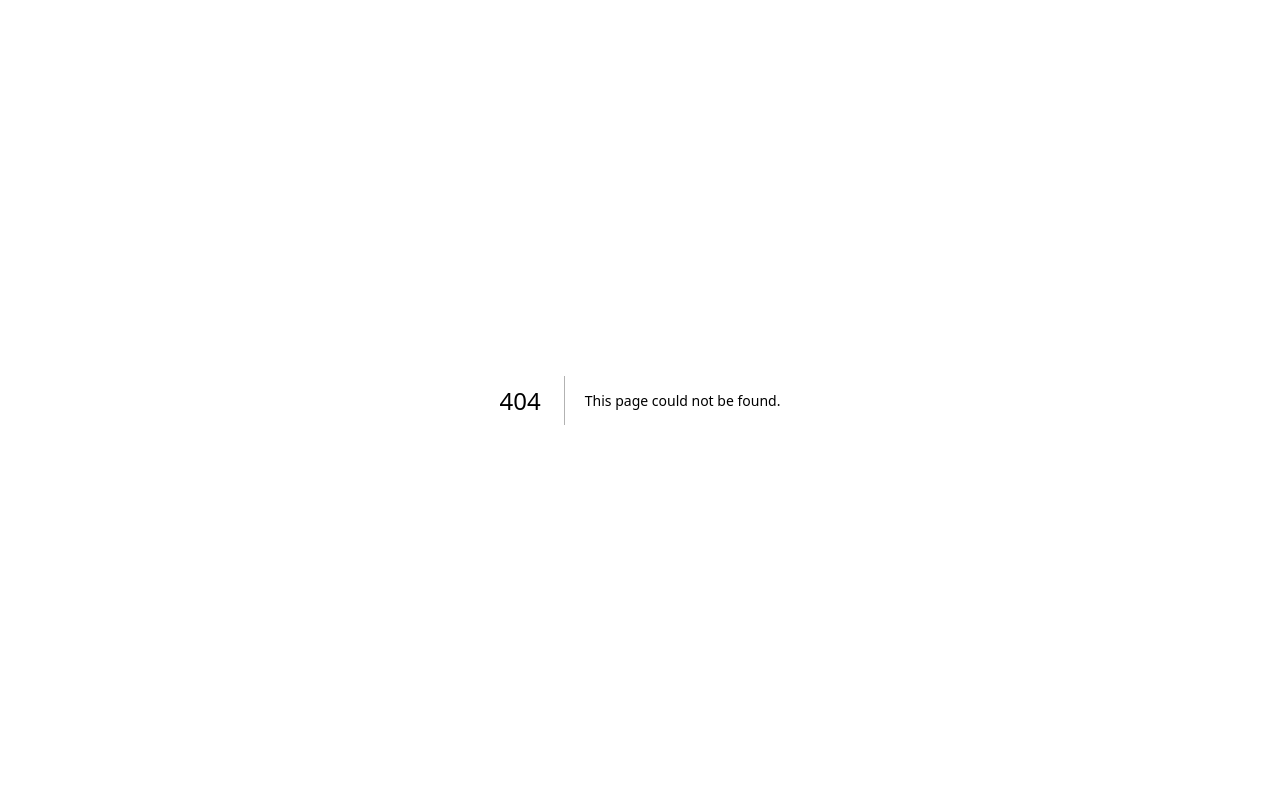
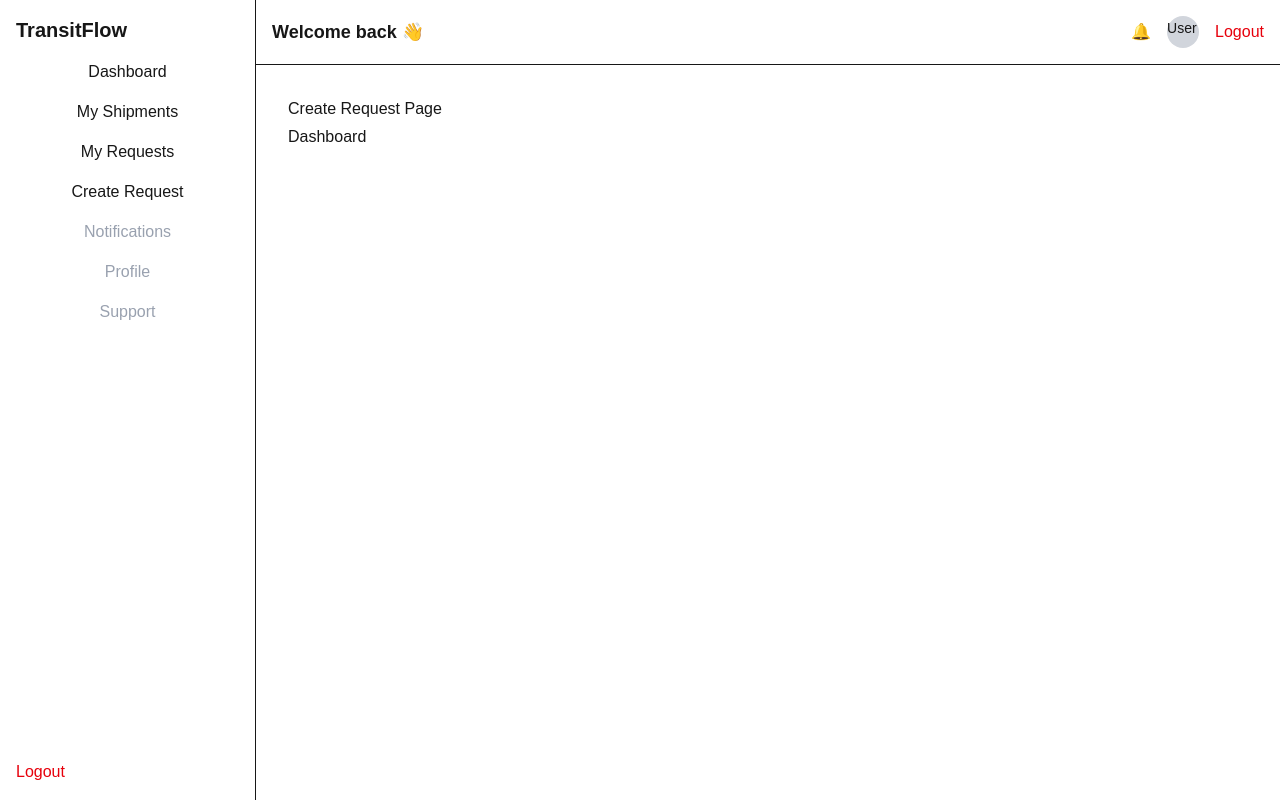
Before and after one commit to mike-segana/TransportWebApp, a Next.js app in the folder frontend/: page /dashboard/create-request in a window 1280 px wide. Before the commit this address had no page. Built offline with nearby package versions, Linux system fonts and the light colour scheme; no server answers.

Commit message:
Added topbar, sidebar and dashboard routing

```diff
--- /dev/null
+++ b/frontend/app/dashboard/create-request/page.tsx
@@ -0,0 +1,15 @@
+"use client";
+
+import { useEffect, useState } from "react";
+import { api } from "@/lib/api";
+import { useRouter } from "next/navigation";
+
+export default function CreateRequest() {
+    const router = useRouter();
+    return (
+        <div>
+            <h1 className="mb-1">Create Request Page</h1>
+            <button onClick={() => router.push("/dashboard")}>Dashboard</button>
+        </div>
+    );
+}
--- /dev/null
+++ b/frontend/app/dashboard/layout.tsx
@@ -0,0 +1,23 @@
+import SideBar from "@/components/layout/Sidebar";
+import TopBar from "@/components/layout/Topbar";
+
+//file to define dashboard shell (Sidebar and Topbar)
+//{children} is a placeholder for nested content
+export default function DashboardLayout({
+    children,
+}: {
+    children: React.ReactNode; //this is typescript so specifies type of children placeholder, it can be any valid react component
+}) {
+    return (
+        <div className="flex">
+            <SideBar />
+            <div className="flex-1">
+                <TopBar />
+                {/*{children} is the page content e.g. shipments page*/}
+                <div className="p-8">
+                    {children}
+                </div>
+            </div>
+        </div>
+    );
+}
--- a/frontend/app/dashboard/page.tsx
+++ b/frontend/app/dashboard/page.tsx
@@ -3,95 +3,154 @@
 import { useEffect, useState } from "react"; //useEffect runs side effects things outside of rendering such as api calls, timers, subscriptions, DOM interactions
 import { api } from "@/lib/api";
 import { useRouter } from "next/navigation";
+import TopBar from "@/components/layout/Topbar";
+import SideBar from "@/components/layout/Sidebar";
+
 
 export default function Dashboard() {
+    const router = useRouter();
     const [shipments, setShipments] = useState<any[]>([]); //specifies shipments as an array of any type (loose typing)
-    const router = useRouter();
+    const [requests, setRequests] = useState<any[]>([]);
+    const [loading, setLoading] = useState(true); //waits until jwt token authenticated before loading page
+    const [form, setForm] = useState({pickup_location: "", dropoff_location: "", description: "",});
+    const pendingRequests = requests.filter((req) => req.request_status === "pending");
+    const activeShipments = shipments.filter((ship) => ["pending", "assigned", "in_transit"].includes(ship.status));
+    const deliveredShipments = shipments.filter((ship) => ship.status === "completed");
+    const recentShipments = shipments.slice(0,3);
+    const recentRequests = requests.slice(0,3);
 
+    const createRequest = async () => {
+            try {
+                const res = await api.post("/requests/", form);
+                alert(res.data.message);
+            } catch (err: any) {
+                alert(err.response?.data?.detail);
+            }
+    }
     useEffect(() => {
+        const token = localStorage.getItem("token");
+        if (!token) {
+            router.push("/login");
+            return;
+        }
         const fetchData = async () => {
-            const res = await api.get("/shipments/my");
-            setShipments(res.data); //saves data into state
+            try {
+                const [shipmentsRes, requestsRes] = await Promise.all([
+                    api.get("/shipments/my"),
+                    api.get("/requests/my"),
+                ]);
+                setShipments(shipmentsRes.data);
+                setRequests(requestsRes.data);
+            } catch (err: any) {
+                if (err.response?.status === 401) {
+                    localStorage.removeItem("token");
+                    router.push("/login");
+                }
+            } finally {
+                setLoading(false);
+            }
         };
-
         fetchData();
     }, []); //empty array means this only run once when page loads
-
+    if (loading) return null;
     return (
         <div className="p-8">
-            <div className="flex justify-between items-center mb-8">
-                <div>
-                    <h1 className="text-3xl font-bold">TransitFlow</h1>
-                    <p className="text-gray-500">Welcome back</p>
+            <h2 className="text-xl font-semibold mb-4">Overview</h2>
+            <div className="grid grid-cols-4 gap-4 mb-8">
+                <div className="border rounded p-4">
+                    <p>Active Shipments</p>
+                    <h3 className="text-2xl font-bold">{activeShipments.length}</h3>
                 </div>
 
-                <button
-                    onClick={() => {
-                        localStorage.removeItem("token");
-                        router.push("/login");
-                    }}
-                    className="bg-red-600 text-white px-4 py-2 rounded"
-                >
-                    Logout
-                </button>
+                <div className="border rounded p-4">
+                    <p>Delivered Shipments</p>
+                    <h3 className="text-2xl font-bold">{deliveredShipments.length}</h3>
                 </div>
 
-            <h2 className="text-xl font-semibold mb-4">Overview</h2>
-            <div className="grid grid-cols-3 gap-4 mb-8">
-                <div className="border rounded p-4">
-                    <p>Active Shipments</p>
-                    <h3 className="text-2x-l font-bold">{shipments.length}</h3>
-                </div>
                 <div className="border rounded p-4">
                     <p>Pending Requests</p>
-                    <h3 className="text-2xl font-bold">0</h3>
+                    <h3 className="text-2xl font-bold">{pendingRequests.length}</h3>
                 </div>
+
                 <div className="border rounded p-4">
-                    <p>Delivered</p>
-                    <h3 className="text-2xl font-bold">0</h3>
+                    <p>Total Requests</p>
+                    <h3 className="text-2xl font-bold">{requests.length}</h3>
                 </div>
             </div>
 
-            <h2 className="text-xl font-semibold mb-4">My Shipments</h2>
-            <table className="w-full border">
+            {/*RECENT TABLES*/}
+            <div className="grid grid-cols-2 gap-6 mb-8">
+
+                {/*Recent Shipments*/}
+                <div className="border rounded p-4 overflow-x-auto">
+                    <div className="flex justify-between mb-2">
+                        <h3 className="font-semibold">Recent Shipments</h3>
+                        <button onClick={() => router.push("/dashboard/shipments")} className="text-blue-600 text-sm">View All</button>
+                    </div>
+
+                    <table className="w-full text-sm">
                         <thead>
-                    <tr>
-                        <th className="border p-2">Shipment</th>
-                        <th className="border p-2">Data</th>
+                            <tr className="text-left border-b">
+                                <th className="py-2 px-3 w-24 whitespace-nowrap">ID</th>
+                                <th className="py-2 px-3">Start</th>
+                                <th className="py-2 px-3">Destination</th>
+                                <th className="py-2 px-3 w-28 whitespace-nowrap">Status</th>
                             </tr>
                         </thead>
+
                         <tbody>
-                    {shipments.map((shipment, index) => (
-                        <tr key={index}>
-                            <td className="border p-2">{index + 1}</td>
-                            <td className="border p-2">
-                                <pre>{JSON.stringify(shipment, null, 2)}</pre>
-                            </td>
+                            {recentShipments.map((ship) => (
+                                <tr key={ship.id} className="border-b last:border-0">
+                                    <td className="py-2 px-3">{ship.id}</td>
+                                    <td className="py-2 px-3">{ship.pickup_location}</td>
+                                    <td className="py-2 px-3">{ship.dropoff_location}</td>
+                                    <td className="py-2 px-3">{ship.status}</td>
                                 </tr>
                             ))}
                         </tbody>
                     </table>
+                </div>
 
+                {/*Recent Requests*/}
+                <div className="border rounded p-4 overflow-x-auto">
+                    <div className="flex justify-between mb-2">
+                        <h3 className="font-semibold">Recent Requests</h3>
+                        <button onClick={() => router.push("/dashboard/requests")} className="text-blue-600 text-sm">View All</button>
+                    </div>
+
+                    <table className="w-full text-sm">
+                        <thead>
+                            <tr className="text-left border-b">
+                                <th className="py-2 px-3 w-24 whitespace-nowrap">ID</th>
+                                <th className="py-2 px-3">Start</th>
+                                <th className="py-2 px-3">Destination</th>
+                                <th className="py-2 px-3 w-28 whitespace-nowrap">Status</th>
+                            </tr>
+                        </thead>
+
+                        <tbody>
+                            {recentRequests.map((req) => (
+                                <tr key={req.id} className="border-b last:border-0">
+                                    <td className="py-2 px-3">{req.id}</td>
+                                    <td className="py-2 px-3">{req.pickup_location}</td>
+                                    <td className="py-2 px-3">{req.dropoff_location}</td>
+                                    <td className="py-2 px-3">{req.request_status}</td>
+                                </tr>
+                            ))}
+                        </tbody>
+                    </table>
+                </div>
+
+            </div>
+
+            {/*CTA*/}
             <div className="mt-8">
-                <button className="bg-blue-600 text-white px-4 py-2 rounded">
+                <button onClick={() => router.push("/dashboard/create-request")} className="bg-blue-600 text-white px-4 py-2 rounded">
                     Create Request
                 </button>
             </div>
+
         </div>
+    );
 
-    ); //json stringify used to convert shipments object into readable text
 }
-{/*<div style={{ padding: 20 }}>
-            <h1>Dashboard</h1>
-
-            <pre>{JSON.stringify(shipments, null, 2)}</pre>
-
-            <button
-                onClick={() => {
-                    localStorage.removeItem("token");
-                    //window.location.href = "/login";
-                    router.push("/login");
-                }}
-            >Logout</button>
-        </div>
-*/}
--- /dev/null
+++ b/frontend/app/dashboard/requests/page.tsx
@@ -0,0 +1,15 @@
+"use client";
+
+import { useEffect, useState } from "react";
+import { api } from "@/lib/api";
+import { useRouter } from "next/navigation";
+
+export default function Requests() {
+    const router = useRouter();
+    return (
+        <div>
+            <h1 className="mb-1">Requests Page</h1>
+            <button onClick={() => router.push("/dashboard")}>Dashboard</button>
+        </div>
+    );
+}
--- /dev/null
+++ b/frontend/app/dashboard/shipments/page.tsx
@@ -0,0 +1,15 @@
+"use client";
+
+import { useEffect, useState } from "react";
+import { api } from "@/lib/api";
+import { useRouter } from "next/navigation";
+
+export default function Shipments() {
+    const router = useRouter();
+    return (
+        <div>
+            <h1 className="mb-1">Shipments Page</h1>
+            <button onClick={() => router.push("/dashboard")}>Dashboard</button>
+        </div>
+    );
+}
--- /dev/null
+++ b/frontend/components/layout/Sidebar.tsx
@@ -0,0 +1,48 @@
+"use client";
+
+import { useRouter } from "next/navigation";
+import { api } from "@/lib/api";
+
+export default function SideBar() {
+    const router = useRouter();
+
+    return (
+        <div className="w-64 h-screen border-r p-4 flex flex-col justify-between">
+            <div className="flex flex-col gap-4">
+                <h2 className="text-xl font-bold">TransitFlow</h2>
+                <button onClick={() => router.push("/dashboard")}>
+                    Dashboard
+                </button>
+                <button onClick={() => router.push("/dashboard/shipments")}>
+                    My Shipments
+                </button>
+                <button onClick={() => router.push("/dashboard/requests")}>
+                    My Requests
+                </button>
+                <button onClick={() => router.push("/dashboard/create-request")}>
+                    Create Request
+                </button>
+                <button disabled className="text-gray-400">
+                    Notifications
+                </button>
+                <button disabled className="text-gray-400">
+                    Profile
+                </button>
+                <button disabled className="text-gray-400">
+                    Support
+                </button>
+            </div>
+            <div>
+                <button onClick={() => {
+                    localStorage.removeItem("token");
+                    delete api.defaults.headers.common["Authorization"];
+                    router.push("/login");
+                }}
+                className="text-red-600"
+                >
+                    Logout
+                </button>
+            </div>
+        </div>
+    );
+}
--- /dev/null
+++ b/frontend/components/layout/Topbar.tsx
@@ -0,0 +1,38 @@
+"use client";
+
+import { useRouter } from "next/navigation";
+import { api } from "@/lib/api";
+
+export default function TopBar() {
+    const router = useRouter();
+
+    const handleLogout = () => {
+        localStorage.removeItem("token");
+        delete api.defaults.headers.common["Authorization"];
+        router.push("/login");
+    };
+
+    return (
+        <div className="flex justify-between items-center p-4 border-b bg-white">
+            {/*Left Side*/}
+            <div>
+                <h1 className="text-lg font-semibold">
+                    Welcome back 👋
+                </h1>
+            </div>
+            {/*Right Side*/}
+            <div className="flex items-center gap-4">
+                {/*Placeholder for notification icon*/}
+                <span className="text-gray-500">🔔</span>
+
+                {/*Profile*/}
+                <div className="flex items-center gap-2">
+                    <div className="w-8 h-8 rounded-full bg-gray-300">
+                        <span className="text-sm">User</span>
+                    </div>
+                </div>
+                <button onClick={handleLogout} className="textl-sm text-red-600">Logout</button>
+            </div>
+        </div>
+    );
+}
```
Lines whose indentation alone changed are shown as unchanged.
